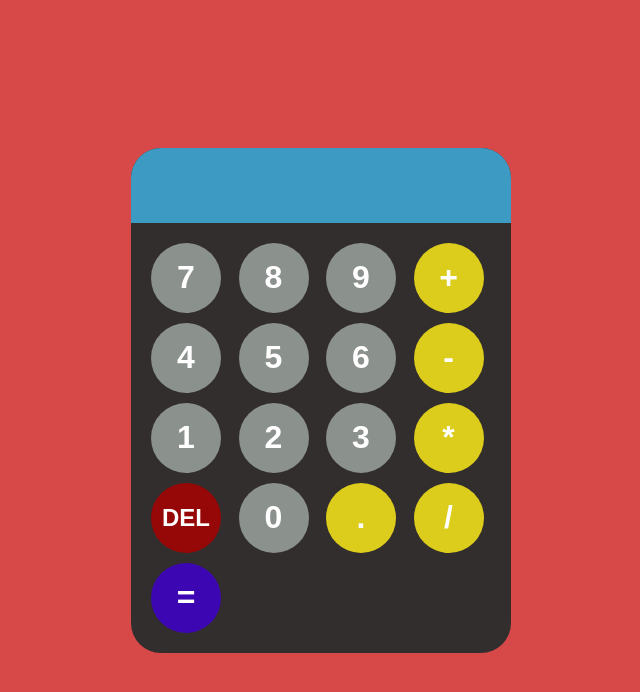
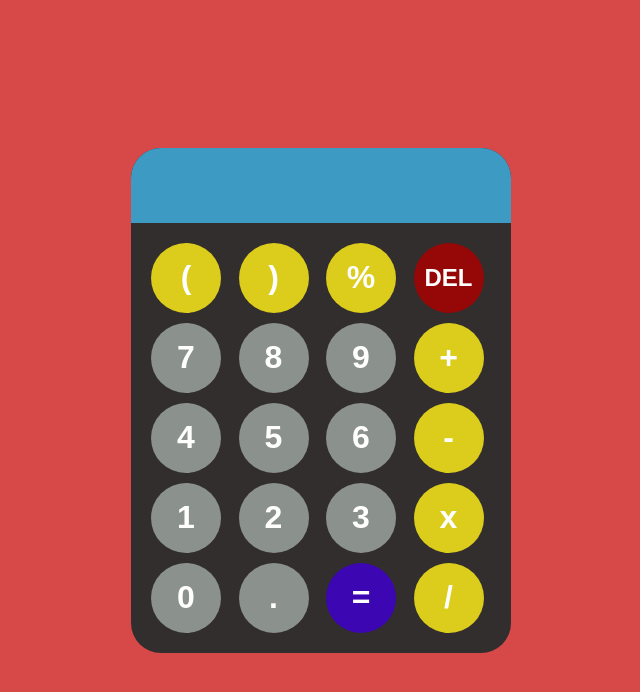
Before and after one commit to nguyenbanamde-net/firstjavascript_calculatorupdate, a plain HTML site: page index.html in a window 1280 px wide. Shown: the whole page, without its empty margins (319-959 px from the left). Drawn offline with Linux system fonts and the light colour scheme.

Commit message:
Update index.html

```diff
--- a/index.html
+++ b/index.html
@@ -12,6 +12,11 @@
         <div id="keys">
             <!-- Khi bam nut, trinh duyet se goi 1 ham (function) co ten la appendToDisplay()-->
             <!--onclick="tenHam()"-->
+            <!--Khi bấm nút->gọi hàm appendToDisplay và truyền cho nó giá trị = 7 (đây là chức năng của html)-->
+            <button onclick="appendToDisplay('(')" class="operator-btn"> ( </button>
+            <button onclick="appendToDisplay(')')" class="operator-btn"> ) </button>
+            <button onclick="appendToDisplay('%')" class="operator-btn"> % </button>
+            <button onclick="clearDisplay()" class="operator-del"> DEL </button>
             <button onclick="appendToDisplay('7')"> 7 </button>
             <button onclick="appendToDisplay('8')"> 8 </button>
             <button onclick="appendToDisplay('9')"> 9 </button>
@@ -23,12 +28,11 @@
             <button onclick="appendToDisplay('1')"> 1 </button>
             <button onclick="appendToDisplay('2')"> 2 </button>
             <button onclick="appendToDisplay('3')"> 3 </button>
-            <button onclick="appendToDisplay('*')" class="operator-btn"> * </button>
-            <button onclick="clearDisplay()" class="operator-del"> DEL </button>
+            <button onclick="appendToDisplay('*')" class="operator-btn"> x </button>
             <button onclick="appendToDisplay('0')"> 0 </button>
-            <button onclick="appendToDisplay('.')" class="operator-btn"> . </button>
+            <button onclick="appendToDisplay('.')" > . </button>
+            <button onclick="calculate()" class="operator-eq"> = </button>
             <button onclick="appendToDisplay('/')" class="operator-btn"> / </button>
-            <button onclick="calculate()" class="operator-eq"> = </button>
 
 
         </div>
```
